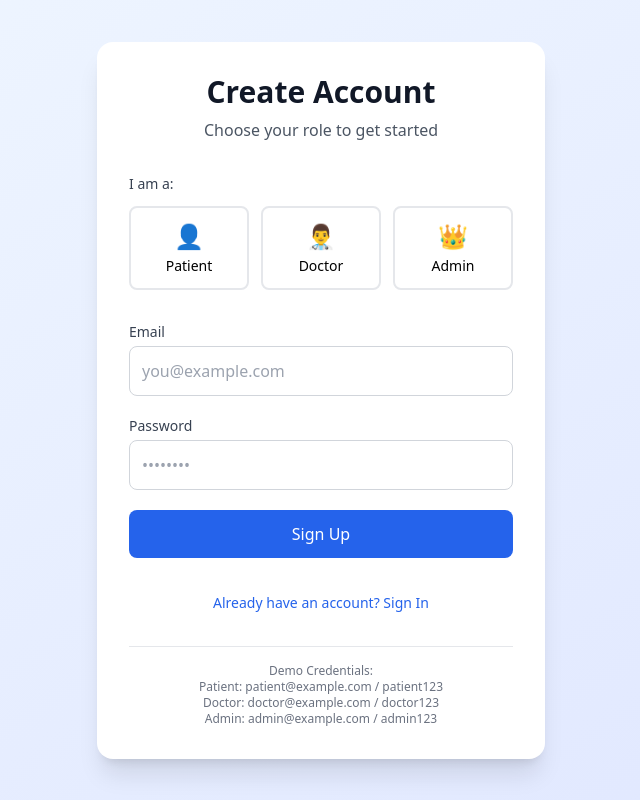
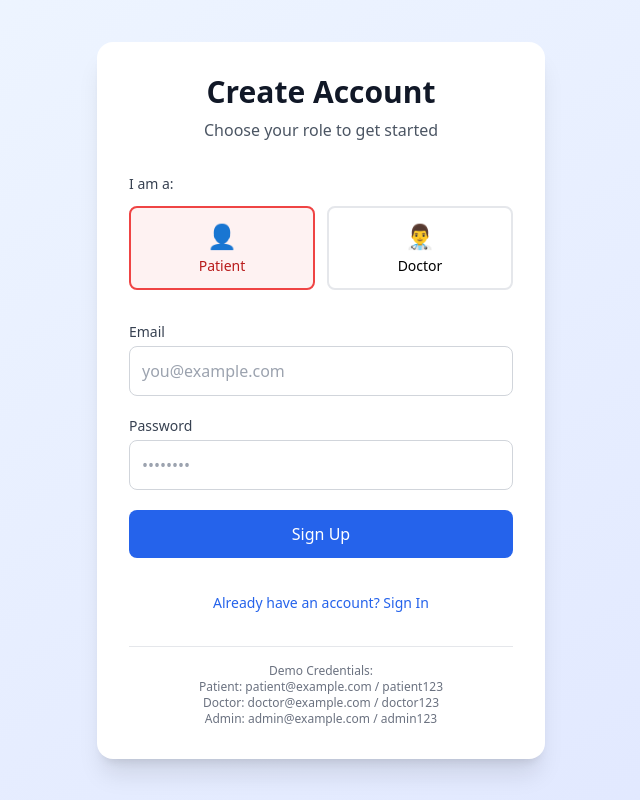
Before and after one commit to MuhammadHaider12/AppointmentSystem, a React (Create React App) app: page /login in a window 1280 px wide. Both pictures are taken after a click on the button "Don't have an account? Sign Up". Shown: the whole page, without its empty margins (319-959 px from the left). Built offline with nearby package versions, Linux system fonts and the light colour scheme; no server answers.

Commit message:
Fix signup role UI and prevent login role redirect loop

```diff
--- a/src/App.tsx
+++ b/src/App.tsx
@@ -48,6 +48,8 @@ function App() {
 
     if (!error && data) {
       setUserRole(data.role)
+    } else {
+      setUserRole(null)
     }
   }
 
@@ -77,7 +79,7 @@ function App() {
       <Toaster position="top-right" />
       <Routes>
         <Route path="/login" element={
-          !session ? <Login /> : <Navigate to={getDashboardPath()} />
+          !session || !userRole ? <Login /> : <Navigate to={getDashboardPath()} />
         } />
 
         <Route path="/patient/*" element={
--- a/src/components/Login.tsx
+++ b/src/components/Login.tsx
@@ -3,13 +3,13 @@ import { useNavigate } from 'react-router-dom'
 import { supabase } from '../lib/supabase'
 import toast from 'react-hot-toast'
 
-type Role = 'patient' | 'doctor' | 'admin'
+type SignupRole = 'patient' | 'doctor'
 
 export const Login = () => {
   const navigate = useNavigate()
   const [email, setEmail] = useState('')
   const [password, setPassword] = useState('')
-  const [selectedRole, setSelectedRole] = useState<Role>('patient')
+  const [selectedRole, setSelectedRole] = useState<SignupRole>('patient')
   const [loading, setLoading] = useState(false)
   const [isLogin, setIsLogin] = useState(true)
 
@@ -59,7 +59,7 @@ export const Login = () => {
         toast.success(`Welcome back, ${profile.role}!`)
       }
     } else {
-      // SIGNUP - Create account with selected role
+      // SIGNUP - Public signup is only for patients and doctors
       const { error } = await supabase.auth.signUp({
         email,
         password,
@@ -101,19 +101,18 @@ export const Login = () => {
         {!isLogin && (
           <div className="space-y-3">
             <label className="block text-sm font-medium text-gray-700">I am a:</label>
-            <div className="grid grid-cols-3 gap-3">
+            <div className="grid grid-cols-2 gap-3">
               {[
-                { value: 'patient', label: 'Patient', icon: '👤', color: 'blue' },
-                { value: 'doctor', label: 'Doctor', icon: '👨‍⚕️', color: 'green' },
-                { value: 'admin', label: 'Admin', icon: '👑', color: 'purple' }
+                { value: 'patient', label: 'Patient', icon: '👤' },
+                { value: 'doctor', label: 'Doctor', icon: '👨‍⚕️' }
               ].map((role) => (
                 <button
                   key={role.value}
                   type="button"
-                  onClick={() => setSelectedRole(role.value as Role)}
+                  onClick={() => setSelectedRole(role.value as SignupRole)}
                   className={`p-3 rounded-lg border-2 transition-all ${
                     selectedRole === role.value
-                      ? `border-${role.color}-500 bg-${role.color}-50 text-${role.color}-700`
+                      ? 'border-red-500 bg-red-50 text-red-700'
                       : 'border-gray-200 hover:border-gray-300'
                   }`}
                 >
```
